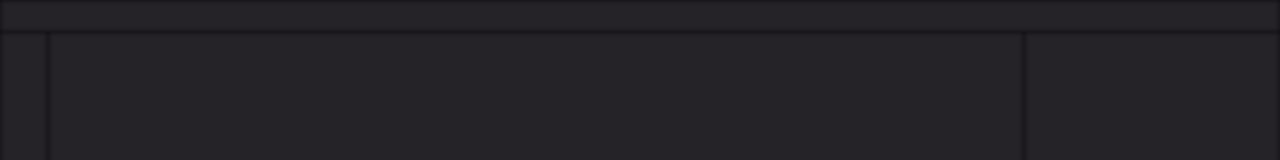
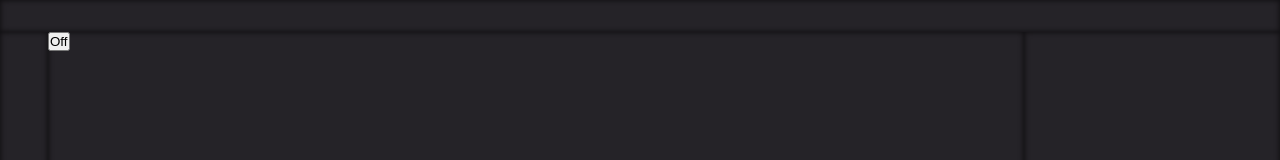
Before and after one commit to ryan-kustaborder/fotoshop-js, a React (Create React App) app in the folder fotoshop-js-app/: page / in a window 1280 px wide. Shown: the top 160 px of the page. Built offline with nearby package versions, Linux system fonts and the light colour scheme.

Commit message:
State works

```diff
--- a/fotoshop-js-app/src/App.js
+++ b/fotoshop-js-app/src/App.js
@@ -1,12 +1,19 @@
+import { UserProvider } from "./index";
+import ContextTest from "./ContextTest";
+
 function App() {
     return (
+        <UserProvider>
             <div className="App">
                 <div id="header"></div>
                 <div id="sidebar"></div>
-            <div id="display"></div>
+                <div id="display">
+                    <ContextTest />
+                </div>
                 <div id="details"></div>
                 <div id="footer"></div>
             </div>
+        </UserProvider>
     );
 }
 
--- /dev/null
+++ b/fotoshop-js-app/src/ContextTest.jsx
@@ -0,0 +1,13 @@
+import React from "react";
+
+import { UserContext } from "./index";
+
+export default () => {
+    const [state, dispatch] = React.useContext(UserContext);
+
+    return (
+        <button onClick={() => dispatch({ type: "toggle_button" })}>
+            {state.active ? "On" : "Off"}
+        </button>
+    );
+};
--- a/fotoshop-js-app/src/index.js
+++ b/fotoshop-js-app/src/index.js
@@ -2,6 +2,23 @@ import React from "react";
 import ReactDOM from "react-dom/client";
 import "./index.scss";
 import App from "./App";
+
+import { reducer, initialState } from "./reducer";
+
+export const UserContext = React.createContext({
+    state: initialState,
+    dispatch: () => null,
+});
+
+export const UserProvider = ({ children }) => {
+    const [state, dispatch] = React.useReducer(reducer, initialState);
+
+    return (
+        <UserContext.Provider value={[state, dispatch]}>
+            {children}
+        </UserContext.Provider>
+    );
+};
 
 const root = ReactDOM.createRoot(document.getElementById("root"));
 root.render(
--- /dev/null
+++ b/fotoshop-js-app/src/reducer.js
@@ -0,0 +1,21 @@
+/*
+    Thank you to This Dot Labs for providing an amazing explanation for React Contexts
+    https://www.thisdot.co/blog/creating-a-global-state-with-react-hooks
+*/
+
+export const reducer = (state, action) => {
+    switch (action.type) {
+        case "toggle_button":
+            return {
+                ...state,
+                active: !state.active,
+            };
+
+        default:
+            return state;
+    }
+};
+
+export const initialState = {
+    active: false,
+};
```
Lines whose indentation alone changed are shown as unchanged.
